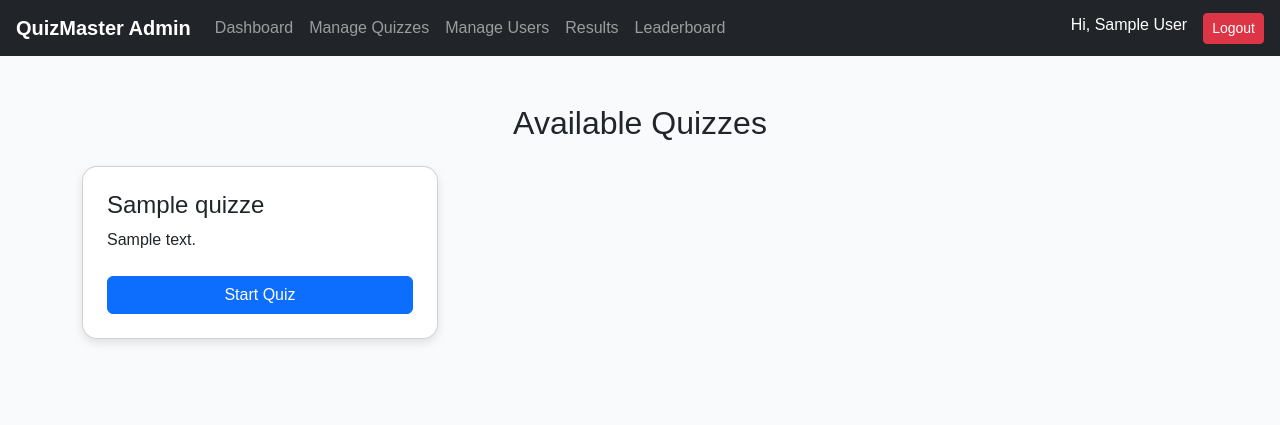
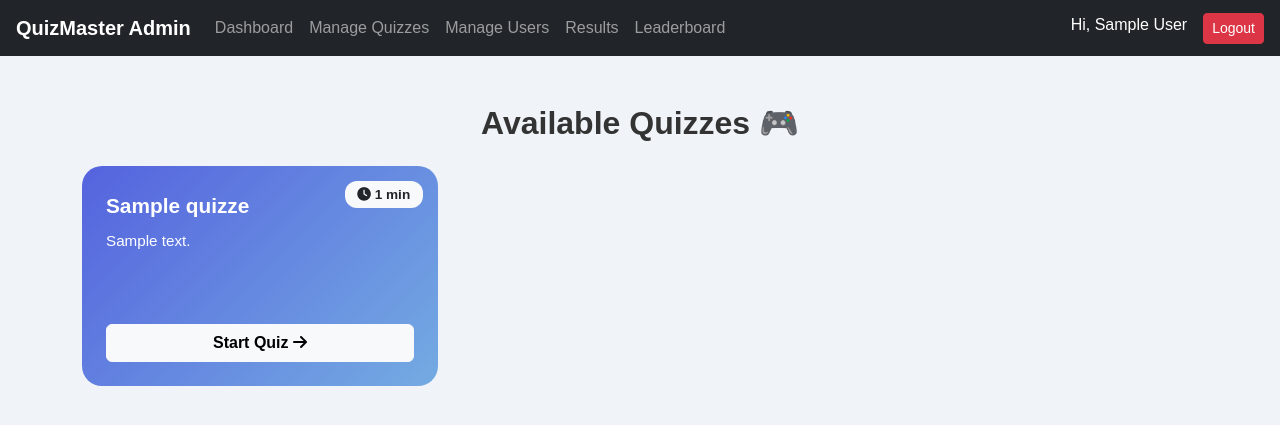
Before and after one commit to Ashu-sCode/miniProject, a PHP site: page /user/quiz_list.php in a window 1280 px wide. Shown: the top 425 px of the page. Run offline with PHP 8.4, Linux system fonts and the light colour scheme; the visitor is signed in with stand-in values (Sample User, id 1); tables that the repository leaves empty hold one stand-in row (values such as "Sample post").

Commit message:
ui improvement

```diff
--- a/SmartQuiz/user/quiz_list.php
+++ b/SmartQuiz/user/quiz_list.php
@@ -18,25 +18,101 @@ try {
     <meta charset="UTF-8">
     <title>Available Quizzes | Quiz System</title>
     <link href="https://cdn.jsdelivr.net/npm/bootstrap@5.3.3/dist/css/bootstrap.min.css" rel="stylesheet">
+    <link href="https://cdnjs.cloudflare.com/ajax/libs/font-awesome/6.4.0/css/all.min.css" rel="stylesheet">
     <style>
-        body { background: #f8fafc; font-family: 'Poppins', sans-serif; }
-        .quiz-card { border-radius: 15px; box-shadow: 0 4px 10px rgba(0,0,0,0.1); transition: transform .2s; }
-        .quiz-card:hover { transform: translateY(-5px); }
+        body { background: #f0f4f8; font-family: 'Poppins', sans-serif; }
+        h2 { font-weight: 600; color: #333; }
+
+        .quiz-card {
+            border-radius: 20px;
+            overflow: hidden;
+            transition: transform 0.3s, box-shadow 0.3s;
+            cursor: pointer;
+            position: relative;
+            color: #fff;
+            min-height: 220px;
+            display: flex;
+            flex-direction: column;
+            justify-content: space-between;
+        }
+
+        .quiz-card:hover {
+            transform: translateY(-8px);
+            box-shadow: 0 20px 35px rgba(0,0,0,0.25);
+        }
+
+        .quiz-card .card-body {
+            padding: 1.5rem;
+            display: flex;
+            flex-direction: column;
+            justify-content: space-between;
+            height: 100%;
+        }
+
+        .quiz-title {
+            font-size: 1.3rem;
+            font-weight: 600;
+            margin-bottom: 0.5rem;
+        }
+
+        .quiz-desc {
+            font-size: 0.95rem;
+            margin-bottom: 1.2rem;
+            flex-grow: 1;
+        }
+
+        .badge {
+            position: absolute;
+            top: 15px;
+            right: 15px;
+            font-size: 0.85rem;
+            padding: 0.4rem 0.8rem;
+            border-radius: 12px;
+            font-weight: bold;
+        }
+
+        /* Gradient background colors for cards */
+        .quiz-gradient-1 { background: linear-gradient(135deg, #5563DE, #74ABE2); }
+        .quiz-gradient-2 { background: linear-gradient(135deg, #FF758C, #FF7EB3); }
+        .quiz-gradient-3 { background: linear-gradient(135deg, #34D1BF, #3BB78F); }
+        .quiz-gradient-4 { background: linear-gradient(135deg, #FFB75E, #ED8F03); }
+
+        .start-btn {
+            width: 100%;
+            font-weight: 600;
+        }
+
+        @media (max-width: 992px) {
+            .quiz-card { min-height: 200px; }
+        }
+
+        @media (max-width: 576px) {
+            .quiz-card { min-height: 180px; }
+            .quiz-title { font-size: 1.1rem; }
+            .quiz-desc { font-size: 0.9rem; }
+        }
     </style>
 </head>
 <body>
     <?php include '../includes/navbar.php'; ?>
 
     <div class="container mt-5">
-        <h2 class="mb-4 text-center">Available Quizzes</h2>
+        <h2 class="mb-4 text-center">Available Quizzes 🎮</h2>
         <div class="row g-4">
             <?php if ($quizzes): ?>
-                <?php foreach ($quizzes as $quiz): ?>
-                    <div class="col-md-6 col-lg-4">
-                        <div class="card quiz-card p-4 h-100">
-                            <h4 class="card-title"><?= htmlspecialchars($quiz['title']) ?></h4>
-                            <p class="card-text"><?= htmlspecialchars($quiz['description']) ?></p>
-                            <a href="quiz.php?quiz_id=<?= $quiz['id'] ?>" class="btn btn-primary mt-2">Start Quiz</a>
+                <?php foreach ($quizzes as $index => $quiz):
+                    $gradient_class = "quiz-gradient-" . (($index % 4) + 1);
+                ?>
+                    <div class="col-12 col-sm-6 col-lg-4">
+                        <div class="quiz-card <?= $gradient_class ?>">
+                            <span class="badge bg-light text-dark"><i class="fa fa-clock"></i> <?= $quiz['time_limit'] ?> min</span>
+                            <div class="card-body">
+                                <div>
+                                    <div class="quiz-title"><?= htmlspecialchars($quiz['title']) ?></div>
+                                    <div class="quiz-desc"><?= htmlspecialchars($quiz['description'] ?? 'Challenge yourself!') ?></div>
+                                </div>
+                                <a href="quiz.php?quiz_id=<?= $quiz['id'] ?>" class="btn btn-light start-btn mt-2">Start Quiz <i class="fa fa-arrow-right"></i></a>
+                            </div>
                         </div>
                     </div>
                 <?php endforeach; ?>
```
Also changed, not shown: SmartQuiz/user/quiz.php (+61 -63 lines).
